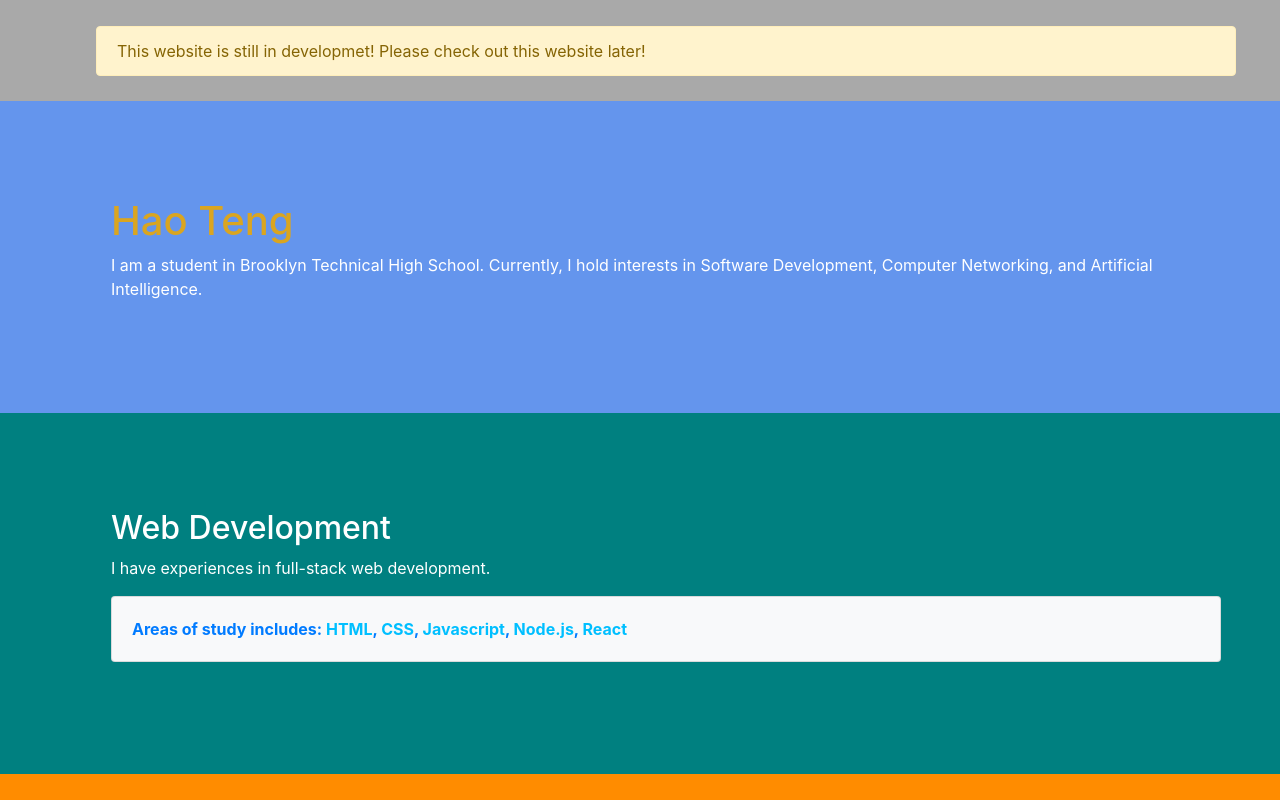
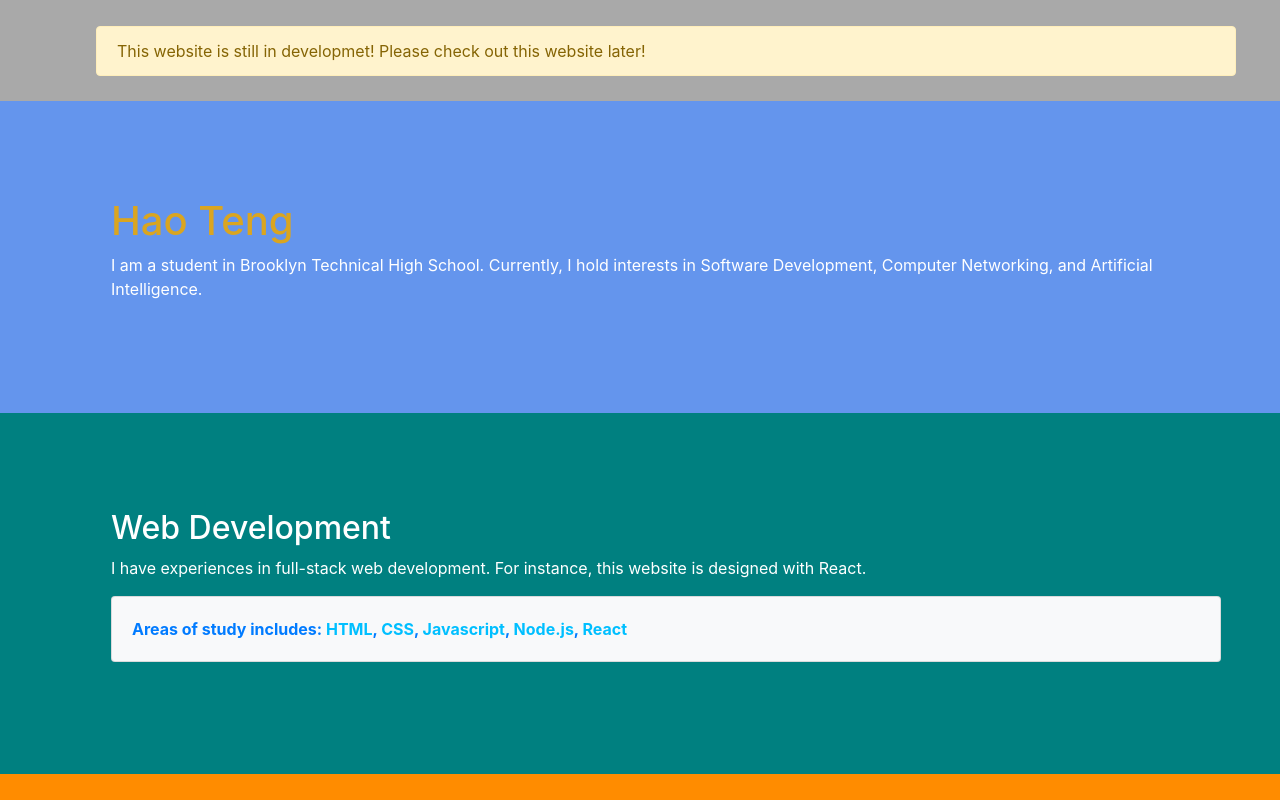
Before and after one commit to haoteng10/MyPortfolio, a React (Create React App) app: page / in a window 1280 px wide. Shown: the top 800 px of the page. Built offline with nearby package versions, Linux system fonts and the light colour scheme.

Commit message:
Add information

```diff
--- a/src/ListItem.js
+++ b/src/ListItem.js
@@ -8,17 +8,14 @@ class ListItem extends Component {
             {
                 title: "Web Development",
                 cssClasses: "Web-Development display-grid",
-                content: "I have experiences in full-stack web development.",
-                special: "<strong> Areas of Study includes: HTML, CSS, Javascript, Node.Js. </strong>",
+                content: "I have experiences in full-stack web development. For instance, this website is designed with React.",
                 studies: ["HTML", "CSS", "Javascript", "Node.js", "React"],
-                // studies: ["HTML sfdkjsldfsdfkl", " sdfsdf CSS", "Javascript", "Node.js", "React"],
                 processedStudies: ""
             } ,
             {
                 title: "Minecraft Plugins Development",
                 cssClasses: "Minecraft display-grid",
                 content: "I have experiences in developing simple Minecraft plugins that will have its designed functions and features by interacting with the Spigot API.",
-                special: "<strong> Areas of Study includes: Java </strong>",
                 studies: ["Java"],
                 processedStudies: ""
             }]
```
